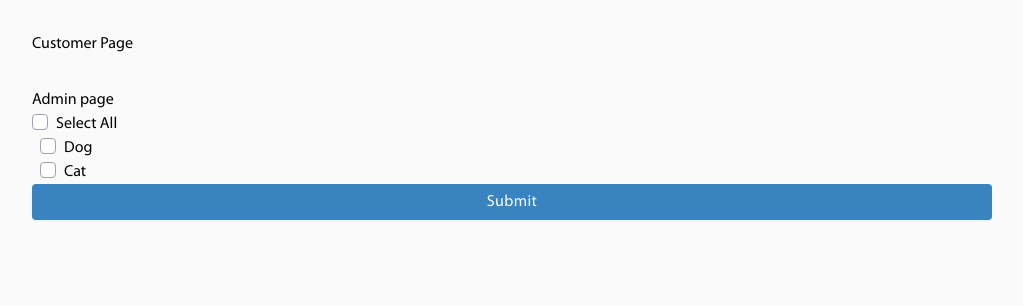
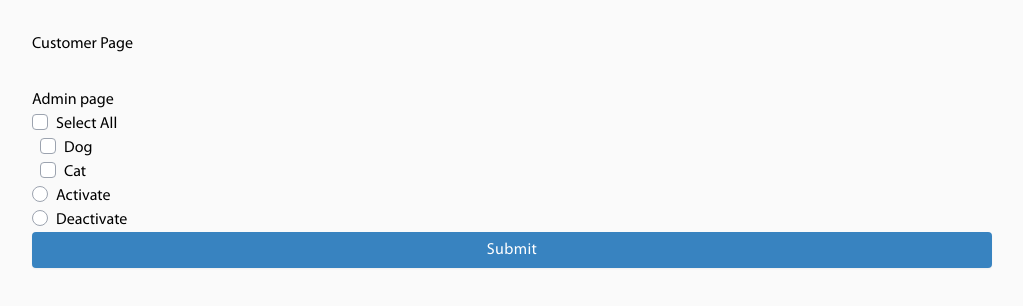
Before and after one commit to mendesnathanj/shoob-frontend, a React (Vite) app: page / in a window 1280 px wide. Shown: the top 306 px of the page, without its empty margins (128-1151 px from the left). Built offline with nearby package versions, Linux system fonts and the light colour scheme.

Commit message:
add Radio input

```diff
--- a/src/components/pages/Customer/Home.tsx
+++ b/src/components/pages/Customer/Home.tsx
@@ -1,7 +1,9 @@
 import routes from '../../routes';
 import Button from '../../ui/Button';
 import Form from '../../ui/Form';
+import Checkbox from '../../ui/Form/Inputs/Checkboxes/Checkbox';
 import Checkboxes from '../../ui/Form/Inputs/Checkboxes/Checkboxes';
+import Radio from '../../ui/Form/Inputs/Radio';
 import Page from '../../ui/Page';
 
 export default function Home() {
@@ -9,7 +11,13 @@ export default function Home() {
     <Page>
       <h1 className="mb-8">Customer Page</h1>
       <a href={routes.admin.home()}>Admin page</a>
-      <Form className="grid grid-cols-2" onSubmit={(e) => console.log(e)}>
+      <Form
+        className="grid grid-cols-2"
+        defaultValues={{
+          favoriteAnimals: [],
+        }}
+        onSubmit={(e) => console.log(e)}
+      >
         <div className="grid col-span-2">
           <Checkboxes
             canSelectAll
@@ -19,6 +27,8 @@ export default function Home() {
               { label: 'Cat', value: 'Cat' },
             ]}
           />
+          <Radio label="Activate" name="active" value="true" />
+          <Radio label="Deactivate" name="active" value="false" />
         </div>
 
         <Button className="col-span-2" submit variant="primary">Submit</Button>
--- /dev/null
+++ b/src/components/ui/Form/Inputs/Radio.tsx
@@ -0,0 +1,22 @@
+import { useFormContext } from 'react-hook-form';
+import { useNestedName } from '../utils/NestedContext';
+import { InputProps } from './types';
+
+export default function Radio({ label, name, ...rest }: InputProps) {
+  const { register } = useFormContext();
+  const nestedName = useNestedName({ name });
+
+  return (
+    <label className="flex gap-2">
+      <input
+        className="inline-block rounded-full border-gray-400 text-shoob-600
+                   placeholder:opacity-70 placeholder:italic top-0.5 relative
+                 focus:border-shoob-300 focus:ring-shoob-300"
+        {...register(nestedName)}
+        {...rest}
+        type="radio"
+      />
+      <span>{label}</span>
+    </label>
+  );
+}
```
